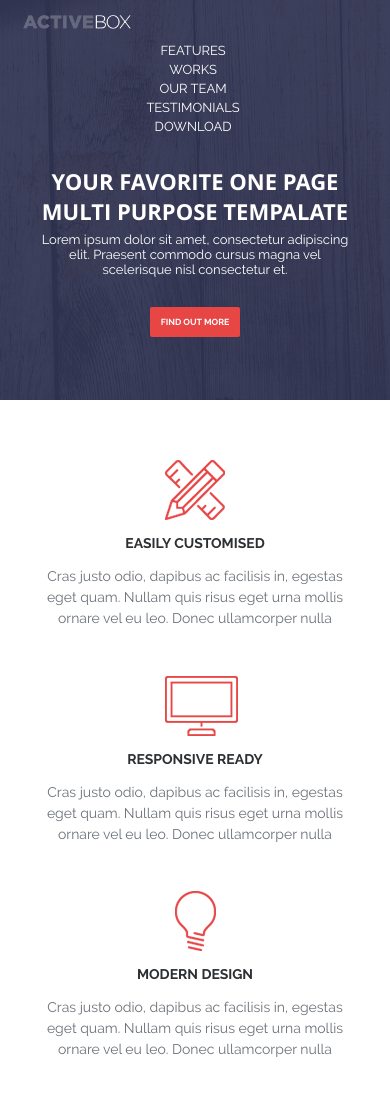
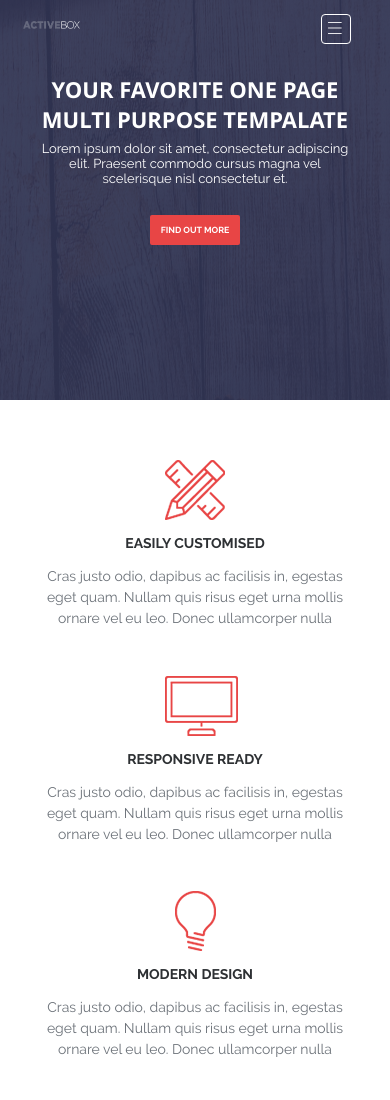
Before and after one commit to tsindiaikinal/topDevs-dev, a website: page src/index.html in a window 390 px wide. Shown: the top 1100 px of the page. Drawn offline with Linux system fonts and the light colour scheme; a web font is replaced by a local one.

Commit message:
added menu-gamburger

```diff
--- a/src/index.html
+++ b/src/index.html
@@ -20,6 +20,8 @@
               <span class="logo">
                 <a href="#"><img src="img/ActiveBox.png" alt="Logo"/></a
               ></span>
+              <!-- <span class="menu-gamburger"></span> -->
+              <div class="menu-gamburger">
                 <ul class="menu">
                   <li class="menu__item">
                     <a href="#features" class="menu__link">features</a>
@@ -37,6 +39,7 @@
                     <a href="#download" class="menu__link">download</a>
                   </li>
                 </ul>
+              </div>
             </nav>
             <div class="wrapper-general-head">
               <h1>your favorite one page multi purpose tempalate</h1>
--- a/src/sass/style.scss
+++ b/src/sass/style.scss
@@ -27,12 +27,26 @@ $purple: #53354a;
   color: $color;
 }
 @mixin radius($radius) {
+  border-radius: $radius;
   -webkit-border-radius: $radius;
   -moz-border-radius: $radius;
-  border-radius: $radius;
-
   -ms-border-radius: $radius;
   -o-border-radius: $radius;
+}
+
+@mixin transform($param) {
+  transform: $param;
+  -webkit-transform: $param;
+  -moz-transform: $param;
+  -ms-transform: $param;
+  -o-transform: $param;
+}
+@mixin transition($param) {
+  transition: $param;
+  -webkit-transition: $param;
+  -moz-transition: $param;
+  -ms-transition: $param;
+  -o-transition: $param;
 }
 /*Varibles end */
 
@@ -187,12 +201,13 @@ header {
     }
   }
 }
-
+.menu-gamburger {
+  width: 595px;
+}
 .menu {
   display: flex;
-  width: 595px;
+  margin-left: 2%;
   padding-right: 2%;
-  padding-left: 2%;
   justify-content: space-between;
   &__link {
     font-size: (13 / 16) + rem;
@@ -728,20 +743,61 @@ footer {
       align-items: center;
       nav {
         display: flex;
-        flex-direction: column;
+        flex-direction: row;
+
         .logo {
           margin-bottom: 2%;
           padding-left: 6%;
           img {
-            width: 30%;
+            width: 70%;
           }
         }
-        .menu {
-          width: 95%;
-
-          text-align: left;
-
-          justify-content: space-around;
+        .menu-gamburger {
+          width: 30px;
+          position: relative;
+          margin-right: 10%;
+          .menu {
+            flex-direction: column;
+            width: 100px;
+            height: 100px;
+            padding: 10px;
+            position: absolute;
+            top: -150px;
+            right: 20%;
+            background-color: none;
+            @include transform(translateX(-20%));
+            $trparam: top 1s, background-color 1.2s;
+            @include transition($trparam);
+            @include radius(3px);
+            &__link {
+              font-size: 0.7rem;
+              &:hover {
+                color: $red;
+              }
+            }
+          }
+          &:hover {
+            color: #e84545;
+            .menu {
+              top: 0;
+              background-color: #66687d;
+            }
+          }
+          &::before {
+            content: "|||";
+            display: inline-block;
+            width: 30px;
+            height: 30px;
+            box-sizing: border-box;
+            @include radius(4px);
+            border: 1px solid $white;
+            font-size: (15 / 16) + rem;
+            letter-spacing: 2px;
+            line-height: 30px;
+            text-align: center;
+            cursor: pointer;
+            @include transform(rotate(90deg));
+          }
         }
       }
       .wrapper-general-head {
@@ -765,12 +821,9 @@ footer {
     &__about-me {
       display: flex;
       flex-direction: column;
-
       width: 50%;
       margin-bottom: 5%;
-
       align-items: center;
-      // align-items: flex-start;
     }
     &__my-name {
       font-size: (22 / 16) + rem;
@@ -909,13 +962,6 @@ footer {
             width: 30%;
           }
         }
-        .menu {
-          flex-direction: column;
-
-          width: 95%;
-
-          align-items: center;
-        }
       }
       .wrapper-general-head {
         h1 {
```
Also changed, not shown: src/css/style.css. Lines whose indentation alone changed are shown as unchanged.
